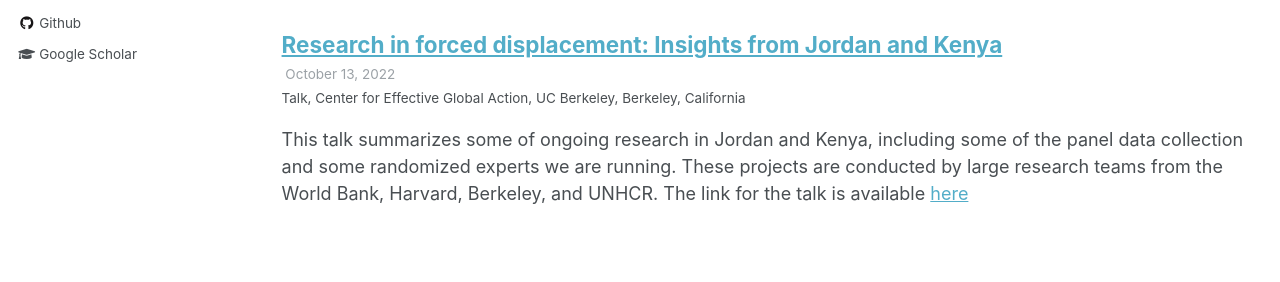
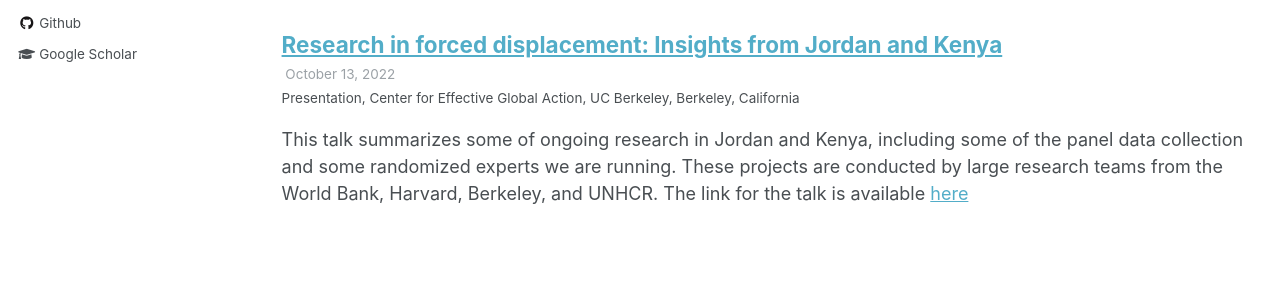
Before and after one commit to AbdulrazzakTamim/abdulrazzaktamim.github.io, a Jekyll site: the page built from _pages/talks.html, in a window 1280 px wide. Shown: the part 381-663 px from the top of the page. Built offline with Jekyll 4.4.1, drawn with Linux system fonts in a browser that asks for light colours; comment, search, counter and statistics services are not loaded.

Commit message:
Update and rename 2022-10-13-talk-1.md to 2022-10-13-presentation.md

```diff
--- a/_talks/2022-10-13-talk-1.md
+++ b/_talks/2022-10-13-presentation.md
@@ -1,8 +1,8 @@
 ---
 title: "Research in forced displacement: Insights from Jordan and Kenya"
 collection: talks
-type: "Talk"
-permalink: talk-2022-10-13
+type: "Presentation"
+permalink: presentation-2022-10-13
 venue: "Center for Effective Global Action, UC Berkeley"
 date: 2022-10-13
 location: "Berkeley, California"
```
